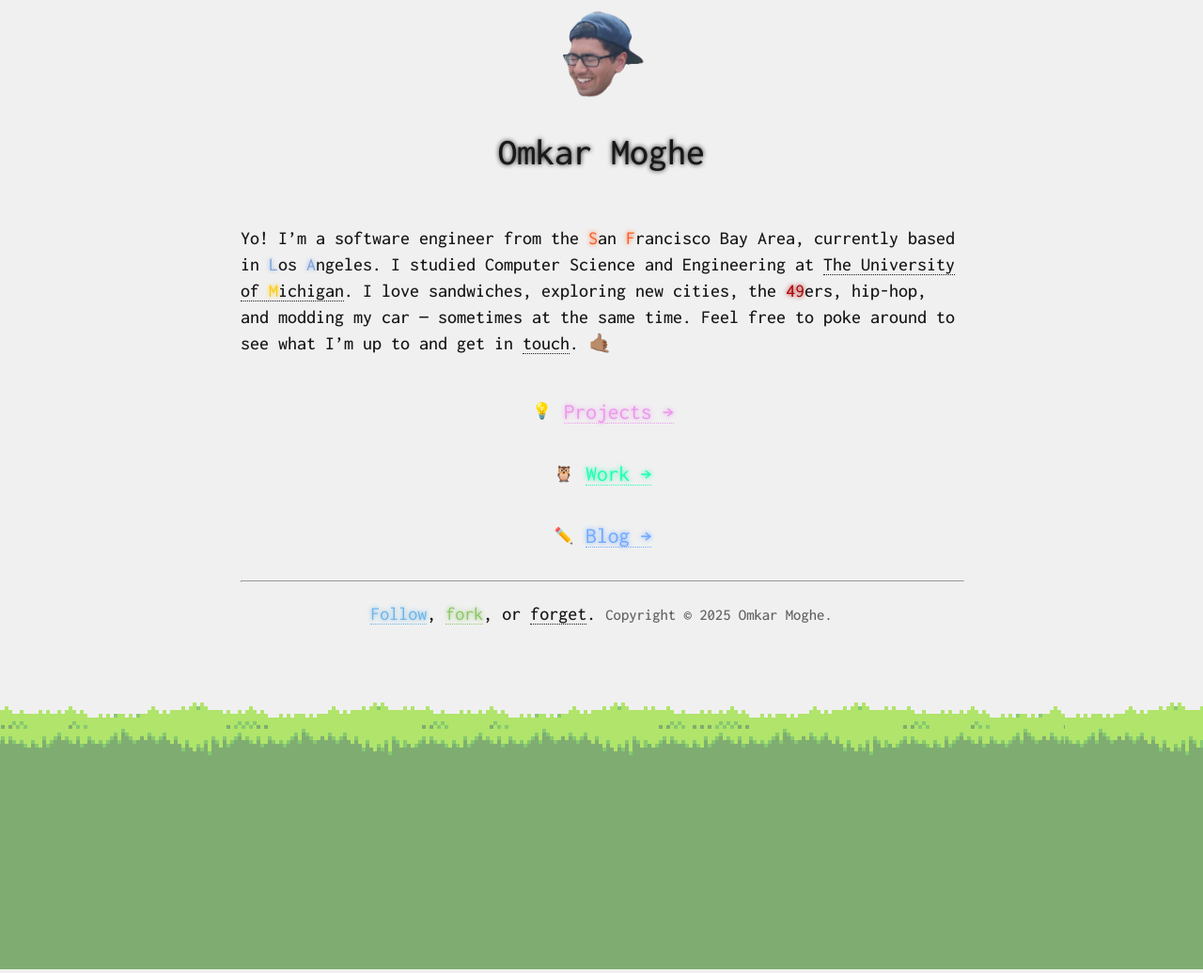
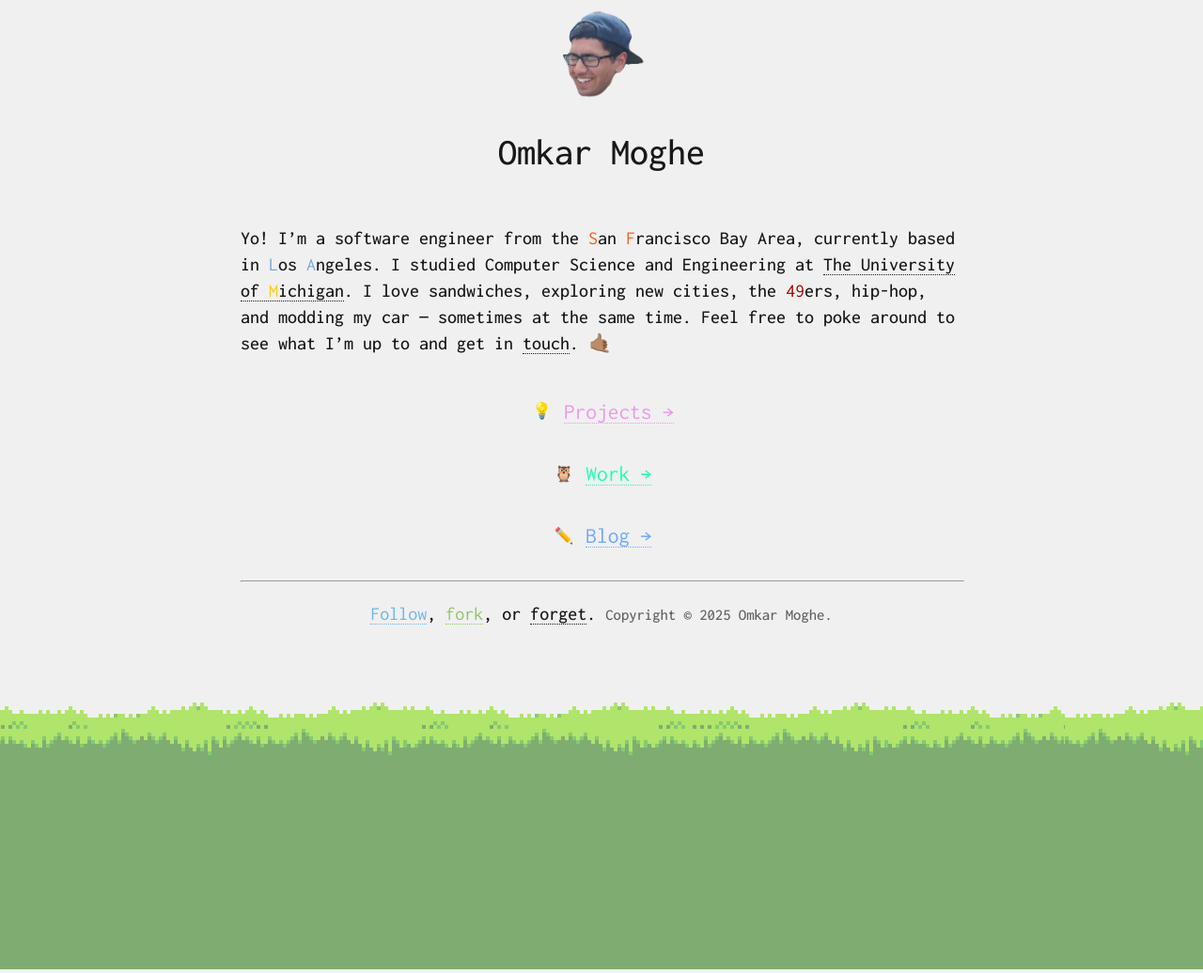
Before and after one commit to omkarmoghe/omkarmoghe.github.io, a Jekyll site: the page built from index.md, in a window 1280 px wide. Shown: the whole page at 94% size. Built offline with Jekyll 4.4.1, drawn with Linux system fonts in a browser that asks for light colours; nearby versions of some CDN libraries.

Commit message:
no light theme glow

```diff
--- a/css/colors.css
+++ b/css/colors.css
@@ -67,3 +67,14 @@
   text-shadow: 0 0 5px currentColor;
   font-weight: 500;
 }
+
+/* Light theme */
+@media (prefers-color-scheme: light) {
+  .glow {
+    text-shadow: none;
+  }
+
+  .glow-h {
+    text-shadow: none;
+  }
+}
```
